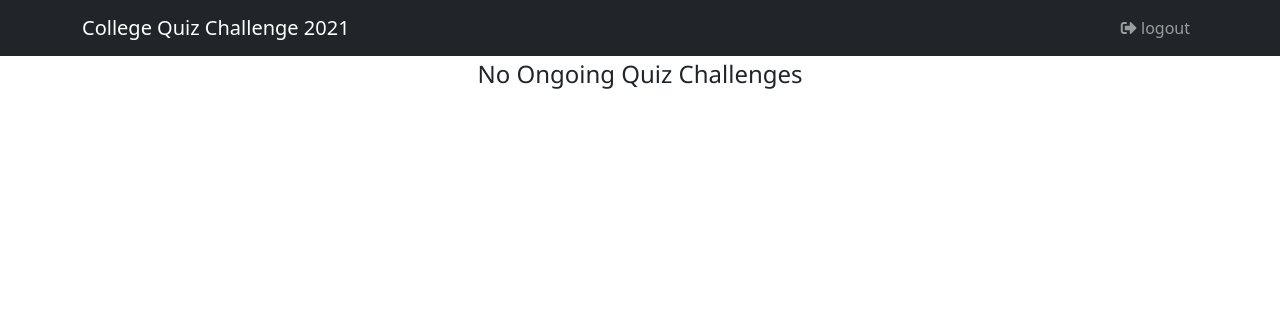
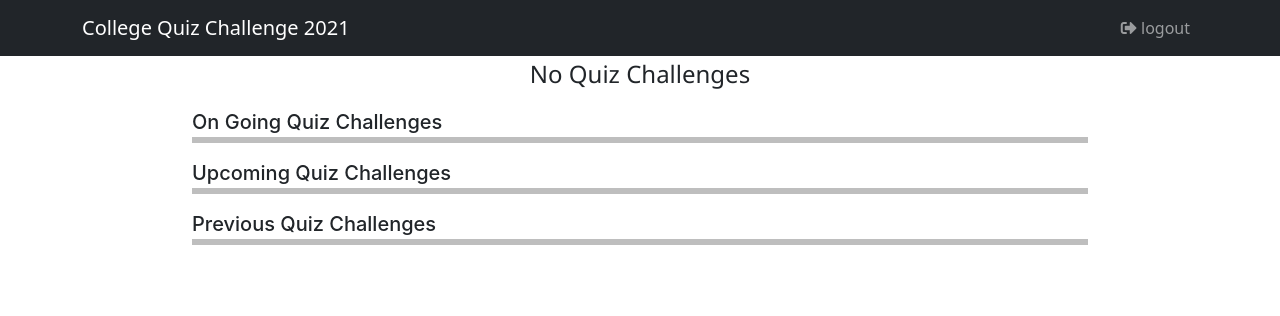
Before and after one commit to shamil-t/quiz-app-django, a Django app: template templates/quiz_home.html in a window 1280 px wide. Shown: the top 316 px of the page. Run offline with Django 3.2, Linux system fonts and the light colour scheme; the template is opened without the code that fills it, so the values that code supplies are empty; some libraries are stand-ins or nearby versions.

Commit message:
add improvments to quiz page

```diff
--- a/templates/quiz_home.html
+++ b/templates/quiz_home.html
@@ -20,42 +20,77 @@
       justify-content: center;
       align-content: space-between;
     }
+
+    .quiz {
+      width: 100%;
+      display: flex;
+      justify-content: center;
+      align-content: center;
+      flex-direction: column;
+    }
+
     .quiz-cards .card {
       width: 18rem;
       padding: 10px;
       margin: 15px;
     }
-    .date{
+
+    .date {
       margin-top: 15px;
       font-size: 14px;
     }
 
-    .no-quiz{
+    .no-quiz {
       font-size: 24px;
       text-align: center;
-      font-family: 'Segoe UI', Tahoma, Geneva, Verdana, sans-serif;
+      font-family: "Segoe UI", Tahoma, Geneva, Verdana, sans-serif;
     }
 
     .message {
       margin-top: 35px;
       color: rgb(25, 131, 25);
       font-weight: 600;
-    font-family: 'Courier New', Courier, monospace;
+      font-family: "Courier New", Courier, monospace;
       font-size: 18px;
     }
 
-    @media only screen and (max-width:768px) {
-      .quiz-cards{
+    .quiz-head {
+      margin: 15px 0px 0px 15%;
+      font-size: 20px;
+      font-weight: 500;
+      font-family: -apple-system, BlinkMacSystemFont, 'Segoe UI', Roboto, Oxygen, Ubuntu, Cantarell, 'Open Sans', 'Helvetica Neue', sans-serif
+    }
+
+    hr {
+      margin: auto 15%;
+      border: 3px solid rgb(0, 0, 0);
+    }
+
+    @media only screen and (max-width: 768px) {
+      .quiz-cards {
         width: 100%;
         display: grid;
         justify-content: left;
         align-content: center;
       }
-      .quiz-cards .card{
+
+      .quiz-cards .card {
         width: 80%;
         padding: 8px;
-        margin: auto 25px;
+        margin: 10px 25px;
       }
+
+      .quiz-head {
+        margin: 8px 0px 0px 5%;
+        font-size: 16px;
+        font-weight: bold;
+      }
+
+      hr {
+        margin: auto 5%;
+        border: 1px solid rgb(0, 0, 0);
+      }
+
     }
   </style>
 </head>
@@ -83,28 +118,90 @@
     </div>
   </header>
   {% if not quiz %}
-  <div class="no-quiz ">
-    No Ongoing Quiz Challenges
+  <div class="no-quiz">No Quiz Challenges</div>
+  {% endif %}
+  <div class="quiz">
+    <div class="on-going">
+      <div class="quiz-head">
+        On Going Quiz Challenges
       </div>
-  {% endif %}
-
+      <hr />
       <div class="quiz-cards">
         {% for quiz in quiz %}
+        {% if quiz.on_going_quiz == True %}
         <div class="card">
           <div class="card-body">
             <h5 class="card-title">{{ quiz.quiz_name}}</h5>
             <div class="date">
               Start Date {{ quiz.start_date }}
-          <br>
+              <br />
               End Date {{ quiz.end_date }}
             </div>
-        <a href="/start_quiz/{{ quiz.id }}/{{ s_id }}" class="btn btn-danger" style="margin-top: 15px;">Start Quiz</a>
+            <a href="/start_quiz/{{ quiz.id }}/{{ s_id }}" class="btn btn-danger" style="margin-top: 15px">Start
+              Quiz</a>
           </div>
         </div>
+        {% endif %}
         {% endfor %}
       </div>
+    </div>
+
+    <div class="upcoming">
+      <div class="quiz-head">
+        Upcoming Quiz Challenges
+      </div>
+      <hr />
+      <div class="quiz-cards">
+        {% for quiz in quiz %}
+        {% if quiz.up_coming_quiz == True %}
+        <div class="card">
+          <div class="card-body">
+            <h5 class="card-title">{{ quiz.quiz_name}}</h5>
+            <div class="date">
+              Start Date {{ quiz.start_date }}
+              <br />
+              End Date {{ quiz.end_date }}
+            </div>
+            <a href="/start_quiz/{{ quiz.id }}/{{ s_id }}" class="btn btn-danger disabled" style="margin-top: 15px">Start
+              Quiz</a>
+          </div>
+        </div>
+
+        {% endif %}
+        {% endfor %}
+      </div>
+    </div>
+
+    <div class="previous">
+      <div class="quiz-head">
+        Previous Quiz Challenges
+      </div>
+      <hr />
+      <div class="quiz-cards">
+        {% for quiz in quiz %}
+        {% if quiz.previous_quiz == True %}
+        <div class="card">
+          <div class="card-body">
+            <h5 class="card-title">{{ quiz.quiz_name}}</h5>
+            <div class="date">
+              Start Date {{ quiz.start_date }}
+              <br />
+              End Date {{ quiz.end_date }}
+            </div>
+            <a href="/start_quiz/{{ quiz.id }}/{{ s_id }}" class="btn btn-danger disabled" style="margin-top: 15px">Start
+              Quiz</a>
+          </div>
+        </div>
+
+        {% endif %}
+        {% endfor %}
+      </div>
+    </div>
+  </div>
+
+
   <div class="message">
-    <p class="text-center">{{ message }} </p>
+    <p class="text-center">{{ message }}</p>
   </div>
 </body>
 
```
Also changed, not shown: quizapp/models.py (+19 -0 lines), db.sqlite3. Lines whose indentation alone changed are shown as unchanged.
